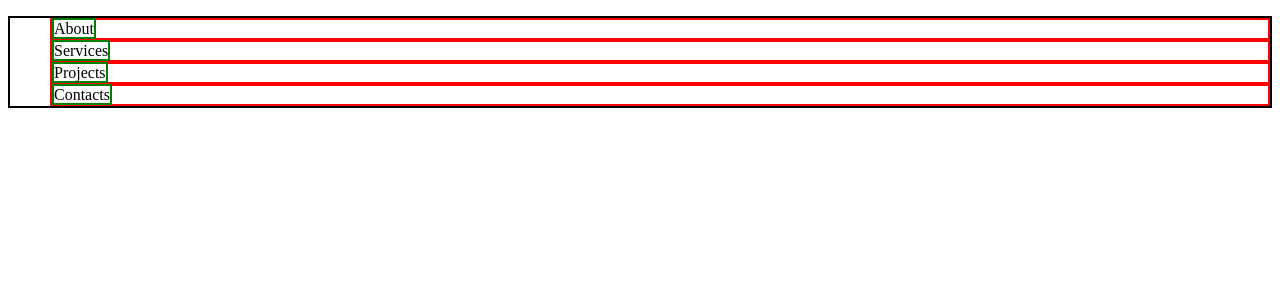
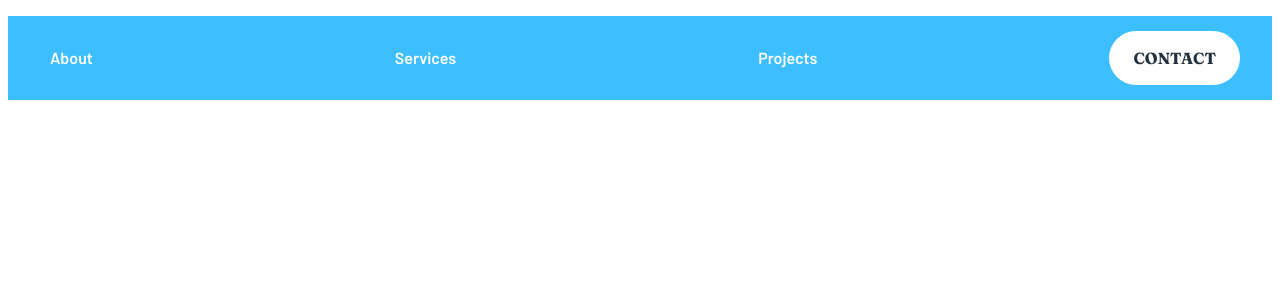
Before and after one commit to angelicamarttins/sunnyside-landing-page, a React (Create React App) app: page / in a window 1280 px wide. Shown: the top 300 px of the page. Built offline with nearby package versions, Linux system fonts and the light colour scheme.

Commit message:
Style the menuDesktop component

```diff
--- a/src/assets/styles/variables.scss
+++ b/src/assets/styles/variables.scss
@@ -4,6 +4,9 @@
 // Variables
 
 // Color
+$white: hsl(0, 0%, 100%);
+$whiteHover: hsl(0, 0%, 100%, 0.35);
+$bgMenu: hsl(200, 100%, 62%);
 $redBorder: hsl(7, 99%, 70%, 0.5);
 $redHover: hsl(7, 99%, 70%);
 $yellowBorder: hsla(51, 100%, 49%, 0.5);
--- a/src/components/menuDesktop/MenuDesktop.js
+++ b/src/components/menuDesktop/MenuDesktop.js
@@ -11,13 +11,13 @@ function MenuDesktop(props) {
                     <a className="menu-desktop__link" href={props.href} target={props.target} rel={props.rel}>About</a>
                 </li>
                 <li className="menu-desktop__item">
-                    <a className="menu-desktop__link" href={props.href} target={props.target} rel={props.rel}>Services</a>
+                    <a className="menu-desktop__link" href={props.href} target={props.target} rel={props.rel}>services</a>
                 </li>
                 <li className="menu-desktop__item">
-                    <a className="menu-desktop__link" href={props.href} target={props.target} rel={props.rel}>Projects</a>
+                    <a className="menu-desktop__link" href={props.href} target={props.target} rel={props.rel}>projects</a>
                 </li>
                 <li className="menu-desktop__item">
-                    <a className="menu-desktop__link" href={props.href} target={props.target} rel={props.rel}>Contacts</a>
+                    <a className="menu-desktop__link menu-desktop__link--principal" href={props.href} target={props.target} rel={props.rel}>contact</a>
                 </li>
             </ul>
         </div>
--- a/src/components/menuDesktop/MenuDesktop.scss
+++ b/src/components/menuDesktop/MenuDesktop.scss
@@ -1,18 +1,48 @@
+// Import variables
+@import '../../assets/styles/variables';
+
 .menu-desktop {
 
     &__list{
-        border: 2px solid black;
         list-style-type: none;
+        padding: 2rem;
+        display: flex;
+        justify-content: space-between;
+        align-items: center;
+        background-color: $bgMenu;
+    };
 
-    }
-    &__item {
+    // &__item {
 
-        border: 2px solid red;
-    }
+    //     border: 2px solid red;
+    // };
+
     &__link {
         text-decoration: none;
+        text-transform: capitalize;
+        font: {
+            family: $textFont;
+        };
+        color: $white;
+        padding: 10px;
         cursor: pointer;
-        border: 2px solid green;
-    }
+
+        &--principal {
+            text-transform: uppercase;
+            font: {
+                family: $titleFont;
+            };
+            background-color: $white;
+            color: $mainTitleNameTesti;
+            border-radius: 30px;
+            padding: 1.05rem 1.5rem;
+
+            &:hover {
+                background-color: $whiteHover;
+                color: $white;
+            };
+
+        }
+    };
 
 }
```
